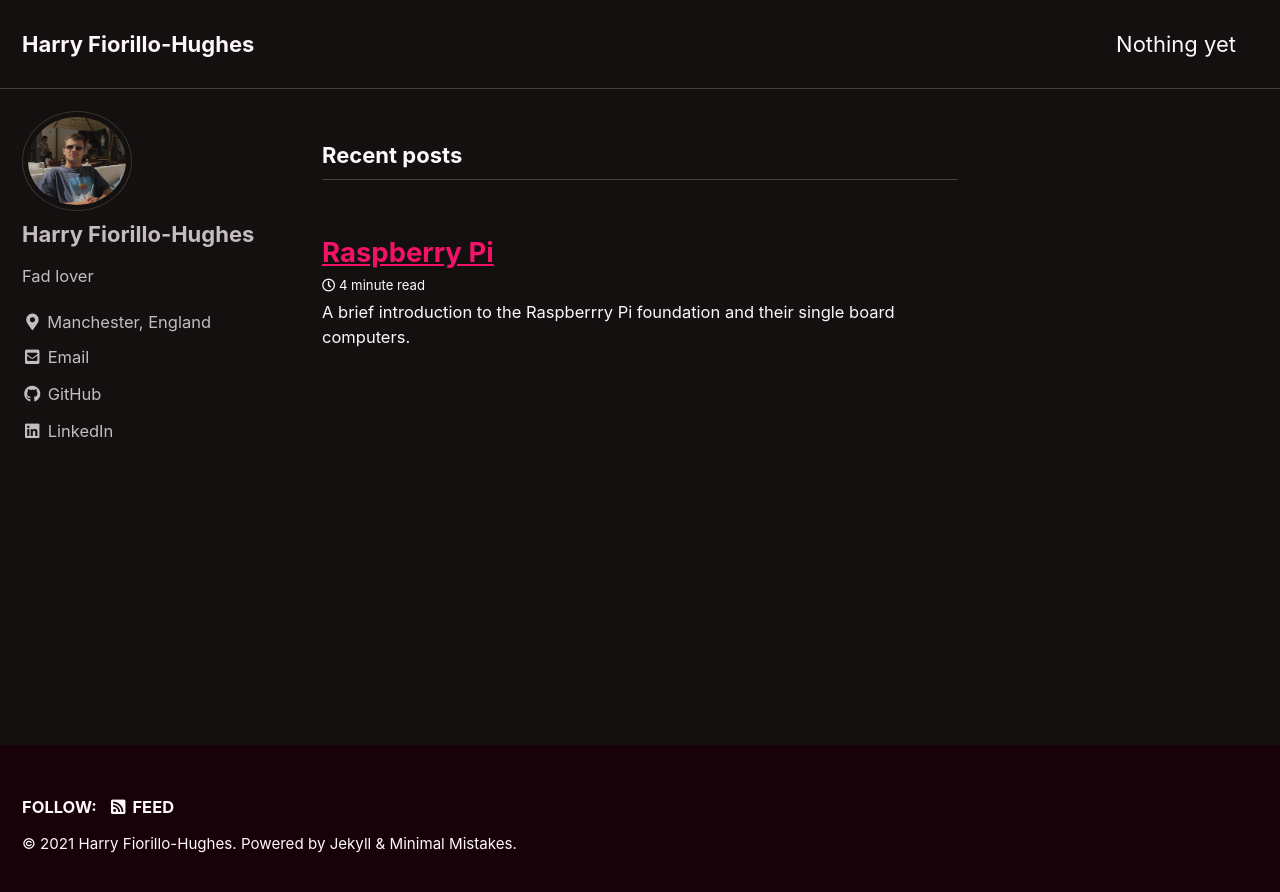
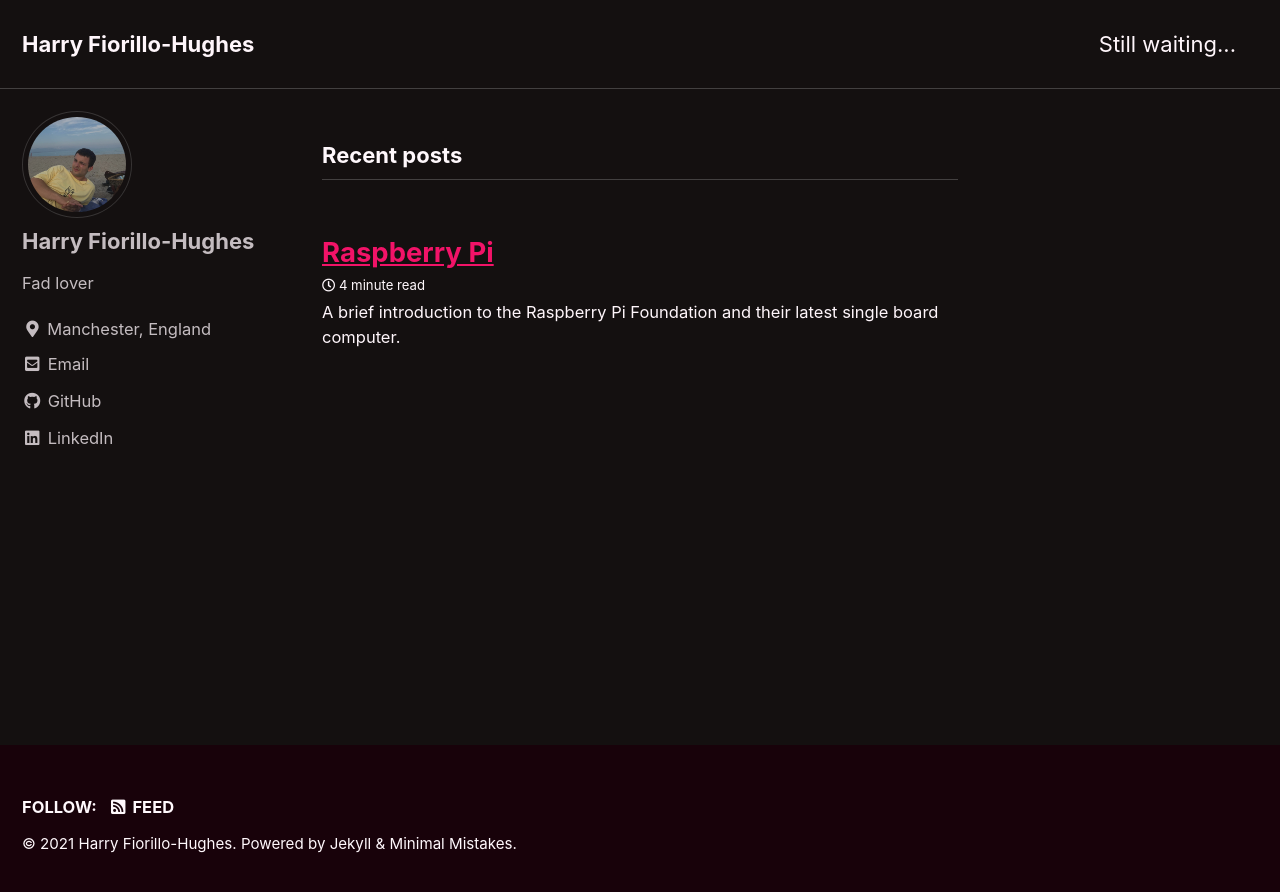
Before and after one commit to hfiorillo/hfiorillo.github.io, a Jekyll site: the page built from index.html, in a window 1280 px wide. Shown: the top 892 px of the page. Built offline with Jekyll 4.4.1, drawn with Linux system fonts in a browser that asks for light colours; cached includes are drawn as plain includes; the list of posts is cut into pages by our own code.

```diff
--- a/_config.yml
+++ b/_config.yml
@@ -94,7 +94,7 @@ analytics:
 # Site Author
 author:
   name             : "Harry Fiorillo-Hughes"
-  avatar           : /assets/images/bio-pic1.jpg # path of avatar image, e.g. "/assets/images/bio-photo.jpg"
+  avatar           : /assets/images/bio-pic.jpg # path of avatar image, e.g. "/assets/images/bio-photo.jpg"
   bio              : "Fad lover"
   location         : "Manchester, England"
   email            :
--- a/_data/navigation.yml
+++ b/_data/navigation.yml
@@ -1,6 +1,6 @@
 # main links
 main:
-  - title: "Nothing yet"
+  - title: "Still waiting..."
     url: /tags/
   # - title: "About"
   #   url: https://mmistakes.github.io/minimal-mistakes/about/
```
Also changed, not shown: _posts/2021-01-08-raspbery-pi.markdown (+27 -8 lines), assets/images/bio-pic.jpg, assets/images/raspberry-pi-logo.jpg (added), 1 other file.
